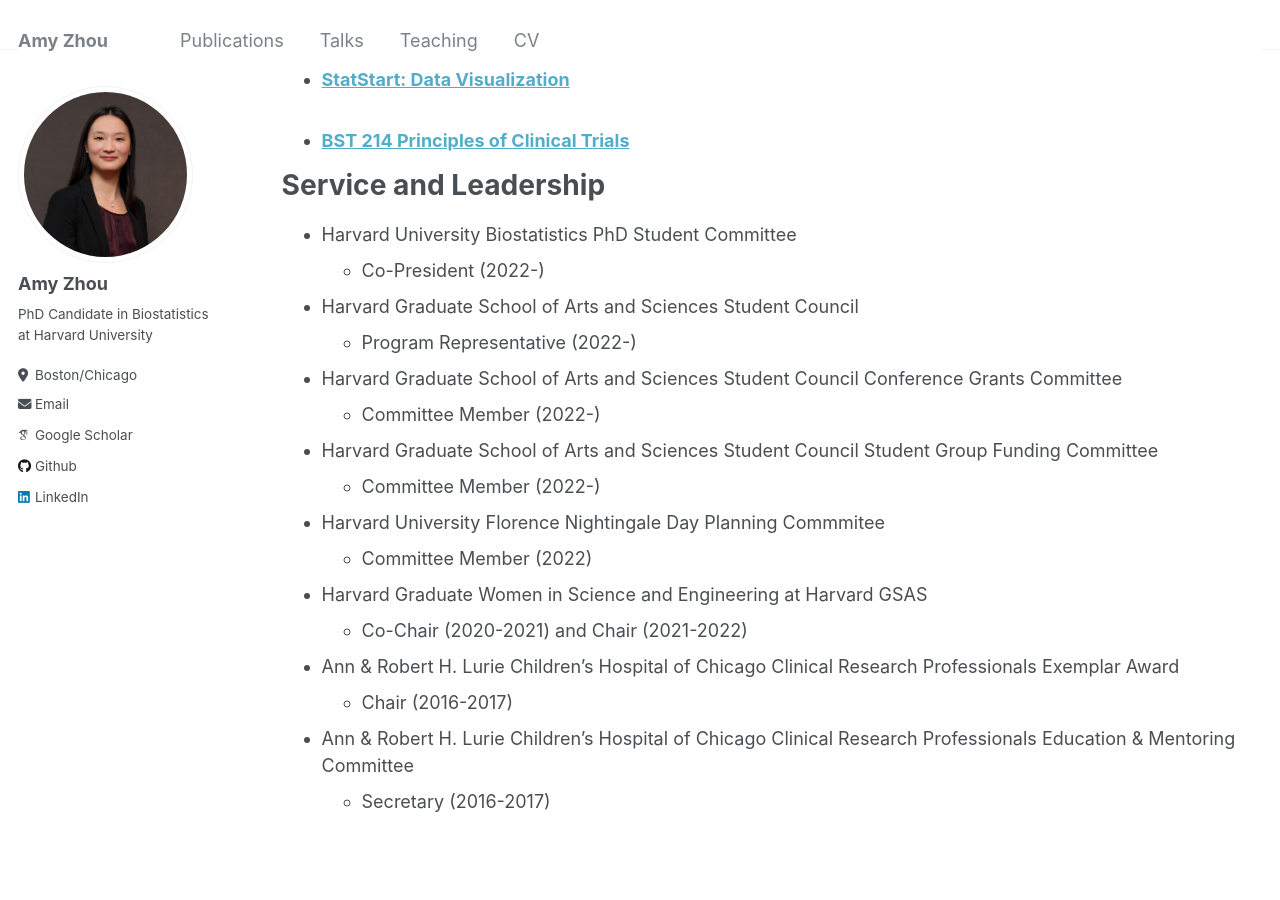
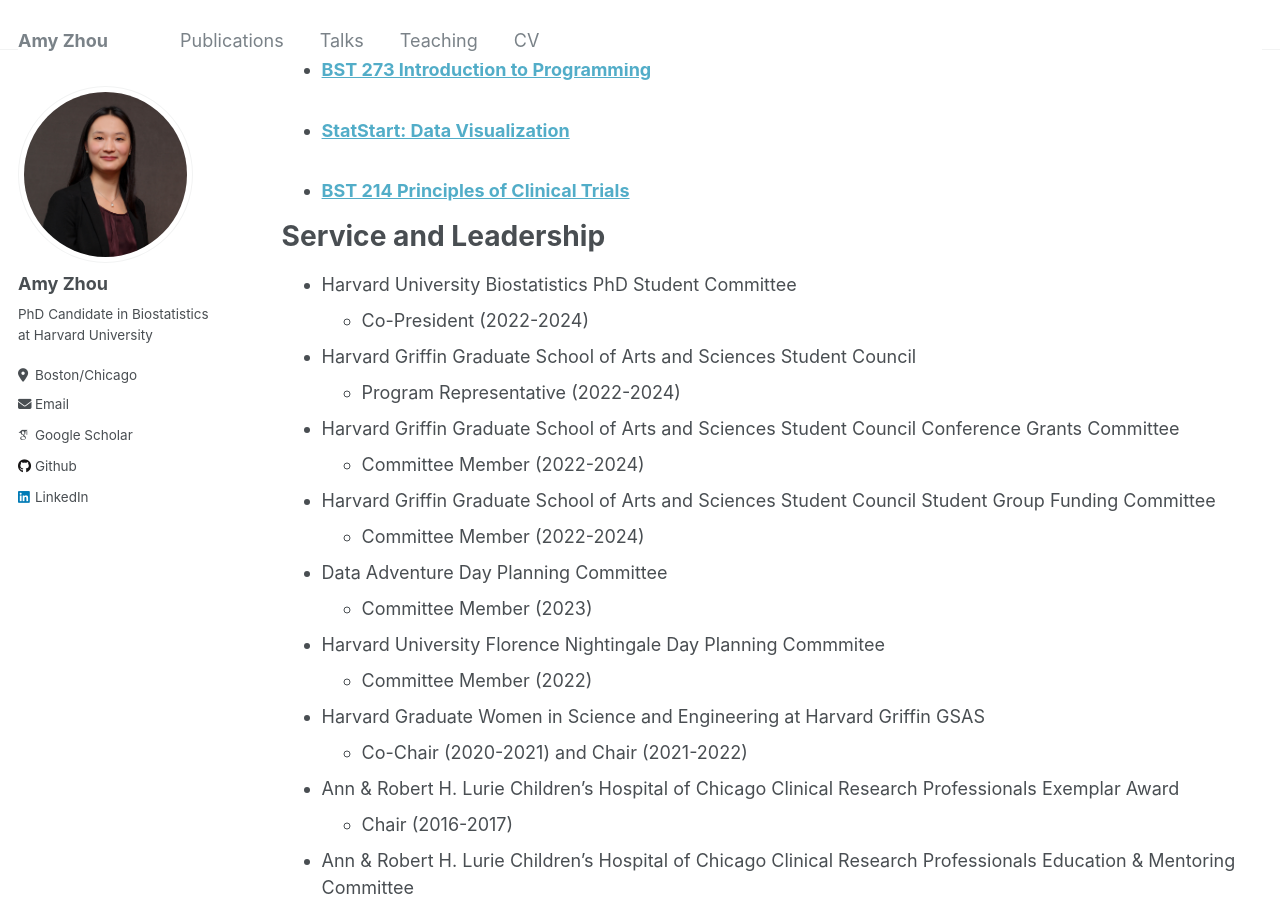
Before and after one commit to am-zhou/am-zhou.github.io, a Jekyll site: the page built from _pages/cv.md, in a window 1280 px wide and 900 px high, scrolled down 2208 px. Built offline with Jekyll 4.4.1, drawn with Linux system fonts in a browser that asks for light colours; some web fonts are replaced; some of the changed text lies outside the part shown.

Commit message:
Update cv.md

```diff
--- a/_pages/cv.md
+++ b/_pages/cv.md
@@ -44,6 +44,10 @@ Publications
     {% include archive-single-cv.html %}
   {% endfor %}</ul>
 
+  {% if site.author.googlescholar %}
+  You can also find my articles on my Google Scholar profile.
+  {% endif %}
+
 Talks
 ======
   <ul>{% for post in site.talks reversed %}
@@ -59,16 +63,18 @@ Teaching
 Service and Leadership
 ======
 * Harvard University Biostatistics PhD Student Committee
-  * Co-President (2022-)
-* Harvard Graduate School of Arts and Sciences Student Council
-  * Program Representative (2022-)
-* Harvard Graduate School of Arts and Sciences Student Council Conference Grants Committee
-  * Committee Member (2022-)
-* Harvard Graduate School of Arts and Sciences Student Council Student Group Funding Committee
-  * Committee Member (2022-)
+  * Co-President (2022-2024)
+* Harvard Griffin Graduate School of Arts and Sciences Student Council
+  * Program Representative (2022-2024)
+* Harvard Griffin Graduate School of Arts and Sciences Student Council Conference Grants Committee
+  * Committee Member (2022-2024)
+* Harvard Griffin Graduate School of Arts and Sciences Student Council Student Group Funding Committee
+  * Committee Member (2022-2024)
+* Data Adventure Day Planning Committee
+  * Committee Member (2023)
 * Harvard University Florence Nightingale Day Planning Commmitee
   * Committee Member (2022)
-* Harvard Graduate Women in Science and Engineering at Harvard GSAS
+* Harvard Graduate Women in Science and Engineering at Harvard Griffin GSAS
   * Co-Chair (2020-2021) and Chair (2021-2022)
 * Ann & Robert H. Lurie Children's Hospital of Chicago Clinical Research Professionals Exemplar Award
   * Chair (2016-2017)
```
